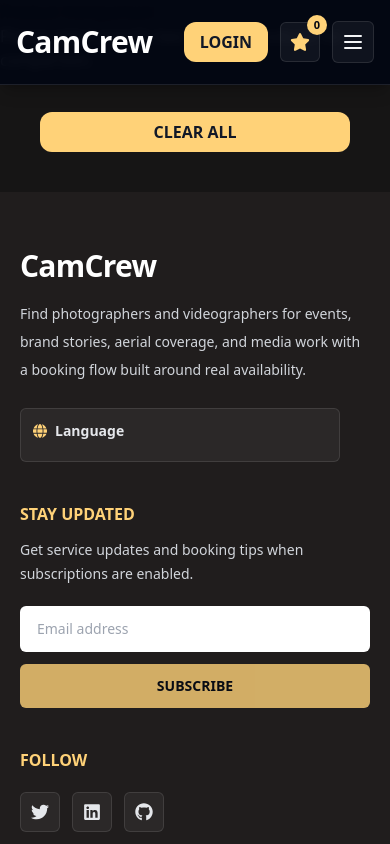
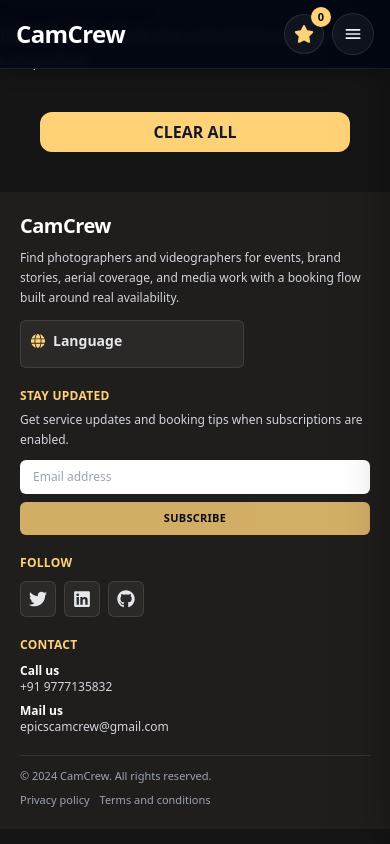
Before and after one commit to Raja-Mehdi-Ali-Khan/CAMCREW-, a React (Vite) app: page /compare in a window 390 px wide. Shown: the top 844 px of the page. Built offline with nearby package versions, Linux system fonts and the light colour scheme.

Commit message:
Home Screen Responsive

```diff
--- a/src/components/Footer.jsx
+++ b/src/components/Footer.jsx
@@ -7,7 +7,7 @@
     target="_blank"
     rel="noopener noreferrer"
     aria-label={label}
-    className="flex h-10 w-10 items-center justify-center rounded-md border border-white/10 bg-white/5 text-gray-200 transition hover:border-bgimage/60 hover:text-bgimage"
+    className="flex h-9 w-9 items-center justify-center rounded-md border border-white/10 bg-white/5 text-gray-200 transition hover:border-bgimage/60 hover:text-bgimage"
   >
     {icon}
   </a>
@@ -18,38 +18,38 @@
 
   return (
     <footer id="footer" className="bg-footer_bg text-white">
-      <div className="w-full px-5 py-14 sm:px-8 lg:px-10">
-        <div className="grid gap-10 lg:grid-cols-[1.15fr_0.9fr_0.7fr_0.85fr]">
+      <div className="w-full px-5 py-5 sm:px-8 lg:px-10 lg:py-6">
+        <div className="grid gap-5 md:grid-cols-2 lg:grid-cols-[1.05fr_1fr_0.5fr_1fr] lg:items-start lg:gap-6">
           <div>
-            <h3 className="text-3xl font-black tracking-tight">CamCrew</h3>
-            <p className="mt-4 max-w-sm text-sm leading-7 text-gray-300">
+            <h3 className="text-xl font-black tracking-tight">CamCrew</h3>
+            <p className="mt-2 max-w-sm text-xs leading-5 text-gray-300">
               Find photographers and videographers for events, brand stories,
               aerial coverage, and media work with a booking flow built around
               real availability.
             </p>
-            <div className="mt-6 max-w-xs">
+            <div className="mt-3 max-w-[14rem]">
               <LanguageSelector />
             </div>
           </div>
 
           <div>
-            <h3 className="text-base font-bold uppercase text-bgimage">
+            <h3 className="text-xs font-bold uppercase tracking-wide text-bgimage">
               Stay updated
             </h3>
-            <p className="mt-3 text-sm leading-6 text-gray-300">
+            <p className="mt-1.5 text-xs leading-5 text-gray-300">
               Get service updates and booking tips when subscriptions are
               enabled.
             </p>
-            <form className="mt-5 flex flex-col gap-3">
+            <form className="mt-2.5 flex flex-col gap-2 sm:flex-row lg:flex-col xl:flex-row">
               <input
                 type="email"
                 placeholder="Email address"
-                className="rounded-md border border-white/10 bg-white px-4 py-3 text-sm text-gray-950 outline-none transition focus:border-bgimage"
+                className="min-w-0 flex-1 rounded-md border border-white/10 bg-white px-3 py-2 text-xs text-gray-950 outline-none transition focus:border-bgimage"
                 required
               />
               <button
                 type="submit"
-                className="cursor-not-allowed rounded-md bg-bgimage px-5 py-3 text-sm font-black uppercase text-gray-950 opacity-80"
+                className="cursor-not-allowed rounded-md bg-bgimage px-3.5 py-2 text-[11px] font-black uppercase tracking-wide text-gray-950 opacity-80"
                 disabled
               >
                 Subscribe
@@ -58,10 +58,10 @@
           </div>
 
           <div>
-            <h3 className="text-base font-bold uppercase text-bgimage">
+            <h3 className="text-xs font-bold uppercase tracking-wide text-bgimage">
               Follow
             </h3>
-            <div className="mt-5 flex gap-3">
+            <div className="mt-2.5 flex gap-2">
               <SocialLink
                 href="#"
                 label="Twitter"
@@ -81,10 +81,10 @@
           </div>
 
           <div>
-            <h3 className="text-base font-bold uppercase text-bgimage">
+            <h3 className="text-xs font-bold uppercase tracking-wide text-bgimage">
               Contact
             </h3>
-            <div className="mt-5 space-y-4 text-sm text-gray-300">
+            <div className="mt-2.5 grid gap-2 text-xs text-gray-300 sm:grid-cols-2 lg:grid-cols-1 xl:grid-cols-2">
               <div>
                 <p className="font-bold text-white">Call us</p>
                 <a href="tel:+919777135832" className="hover:text-bgimage">
@@ -104,10 +104,10 @@
           </div>
         </div>
 
-        <div className="mt-12 border-t border-white/10 pt-6">
-          <div className="flex flex-col justify-between gap-4 text-sm text-gray-400 md:flex-row md:items-center">
+        <div className="mt-5 border-t border-white/10 pt-3">
+          <div className="flex flex-col justify-between gap-2 text-[11px] text-gray-400 md:flex-row md:items-center">
             <p>© {currentYear} CamCrew. All rights reserved.</p>
-            <div className="flex flex-wrap gap-4">
+            <div className="flex flex-wrap gap-2.5">
               <a href="#" className="transition hover:text-bgimage">
                 Privacy policy
               </a>
--- a/src/components/Header.jsx
+++ b/src/components/Header.jsx
@@ -43,13 +43,17 @@
   const handleToggleMenu = () => {
     setMenuOpen(!isMenu);
   };
+  const handleCloseMenu = () => {
+    setMenuOpen(false);
+  };
+
   return (
     <header className="fixed left-0 top-0 z-50 w-full border-b border-white/10 bg-gray-950/95 text-white shadow-lg shadow-black/20 backdrop-blur-sm">
       <section className="w-full">
-        <nav className="flex min-h-[84px] items-center justify-between gap-5 px-4 sm:px-6 xl:px-8">
+        <nav className="flex min-h-[68px] items-center justify-between gap-4 px-4 sm:min-h-[76px] sm:px-6 xl:min-h-[84px] xl:px-8">
           <div className="flex min-w-0 flex-1 items-center gap-8">
             <Link
-              className="shrink-0 text-3xl font-black tracking-tight text-white transition hover:text-bgimage"
+              className="shrink-0 text-2xl font-black tracking-tight text-white transition hover:text-bgimage sm:text-3xl"
               to="/"
             >
               CamCrew
@@ -143,67 +147,110 @@
             </div>
           </div>
 
-          <div className="flex items-center gap-3 xl:hidden">
-            {!isAuthenticated ? (
-              <Button onClick={() => loginWithRedirect()}>Login</Button>
-            ) : (
-              <Button
-                onClick={() =>
-                  logout({
-                    logoutParams: { returnTo: window.location.origin },
-                  })
-                }
-              >
-                LogOut
-              </Button>
-            )}
+          <div className="flex items-center gap-2 xl:hidden">
             <button
-              className="relative flex h-10 w-10 items-center justify-center rounded-md border border-white/10 bg-white/5 text-bgimage"
+              className="relative flex h-10 w-10 items-center justify-center rounded-full border border-white/10 bg-white/5 text-bgimage transition hover:bg-white/10"
               type="button"
               onClick={() => navigate("/cart")}
               aria-label="Open favourites"
             >
-              <FaStar
-                className="h-5 w-5"
-              />
+              <FaStar className="h-5 w-5" />
               <span className="absolute -right-2 -top-2 flex h-5 min-w-5 items-center justify-center rounded-full bg-bgimage px-1 text-[11px] font-black text-gray-950">
                 {itemAmount}
               </span>
             </button>
             <button
               onClick={handleToggleMenu}
-              className="rounded-md border border-white/10 bg-white/5 p-2 text-gray-100 transition hover:bg-white/10"
+              className="rounded-full border border-white/10 bg-white/5 p-2.5 text-gray-100 transition hover:bg-white/10"
               type="button"
               aria-label="Toggle navigation menu"
+              aria-expanded={isMenu}
             >
-              <svg
-                xmlns="http://www.w3.org/2000/svg"
-                className="h-6 w-6"
-                fill="none"
-                viewBox="0 0 24 24"
-                stroke="currentColor"
-              >
-                <path
-                  strokeLinecap="round"
-                  strokeLinejoin="round"
-                  strokeWidth={2}
-                  d="M4 6h16M4 12h16M4 18h16"
-                />
-              </svg>
+              {isMenu ? (
+                <svg
+                  xmlns="http://www.w3.org/2000/svg"
+                  className="h-5 w-5"
+                  fill="none"
+                  viewBox="0 0 24 24"
+                  stroke="currentColor"
+                >
+                  <path
+                    strokeLinecap="round"
+                    strokeLinejoin="round"
+                    strokeWidth={2}
+                    d="M6 18L18 6M6 6l12 12"
+                  />
+                </svg>
+              ) : (
+                <svg
+                  xmlns="http://www.w3.org/2000/svg"
+                  className="h-5 w-5"
+                  fill="none"
+                  viewBox="0 0 24 24"
+                  stroke="currentColor"
+                >
+                  <path
+                    strokeLinecap="round"
+                    strokeLinejoin="round"
+                    strokeWidth={2}
+                    d="M4 7h16M4 12h16M4 17h16"
+                  />
+                </svg>
+              )}
             </button>
           </div>
         </nav>
       </section>
 
-      <div className="absolute right-3 top-[4.8rem] z-50 w-[min(22rem,calc(100vw-1.5rem))]">
-        {isMenu && (
-          <div className="rounded-md border border-white/10 bg-gray-950 p-4 text-white shadow-2xl shadow-black/40 xl:hidden">
-            <ul className="flex flex-col space-y-3 text-sm font-semibold">
+      <div
+        className={`fixed inset-0 z-40 bg-black/55 backdrop-blur-[2px] transition-opacity duration-300 xl:hidden ${
+          isMenu ? "opacity-100" : "pointer-events-none opacity-0"
+        }`}
+        onClick={handleCloseMenu}
+        aria-hidden="true"
+      />
+
+      <aside
+        className={`fixed right-0 top-0 z-50 flex h-screen w-[min(22rem,86vw)] flex-col border-l border-white/10 bg-gray-950 text-white shadow-2xl shadow-black/50 transition-transform duration-300 ease-out xl:hidden ${
+          isMenu ? "translate-x-0" : "translate-x-full"
+        }`}
+      >
+        <div className="flex min-h-[68px] items-center justify-between border-b border-white/10 px-5">
+          <p className="text-xl font-black tracking-tight">CamCrew</p>
+          <button
+            type="button"
+            onClick={handleCloseMenu}
+            className="rounded-full border border-white/10 bg-white/5 p-2 text-gray-100 transition hover:bg-white/10"
+            aria-label="Close navigation menu"
+          >
+            <svg
+              xmlns="http://www.w3.org/2000/svg"
+              className="h-5 w-5"
+              fill="none"
+              viewBox="0 0 24 24"
+              stroke="currentColor"
+            >
+              <path
+                strokeLinecap="round"
+                strokeLinejoin="round"
+                strokeWidth={2}
+                d="M6 18L18 6M6 6l12 12"
+              />
+            </svg>
+          </button>
+        </div>
+
+        <div className="flex flex-1 flex-col justify-between overflow-y-auto px-5 py-6">
+          <div>
+            <p className="mb-4 text-xs font-bold uppercase tracking-[0.16em] text-bgimage">
+              Navigation
+            </p>
+            <ul className="flex flex-col space-y-2 text-sm font-semibold">
               <li>
                 <Link
                   to="/"
-                  onClick={handleToggleMenu}
-                  className="block rounded-md px-3 py-2 transition hover:bg-white/5 hover:text-bgimage"
+                  onClick={handleCloseMenu}
+                  className="block rounded-md border border-transparent px-3 py-3 transition hover:border-white/10 hover:bg-white/5 hover:text-bgimage"
                 >
                   Home
                 </Link>
@@ -211,8 +258,8 @@
               <li>
                 <a
                   href="#category"
-                  onClick={handleToggleMenu}
-                  className="block rounded-md px-3 py-2 transition hover:bg-white/5 hover:text-bgimage"
+                  onClick={handleCloseMenu}
+                  className="block rounded-md border border-transparent px-3 py-3 transition hover:border-white/10 hover:bg-white/5 hover:text-bgimage"
                 >
                   Category
                 </a>
@@ -220,8 +267,8 @@
               <li>
                 <Link
                   to="/category/MediaVideography"
-                  onClick={handleToggleMenu}
-                  className="block rounded-md px-3 py-2 transition hover:bg-white/5 hover:text-bgimage"
+                  onClick={handleCloseMenu}
+                  className="block rounded-md border border-transparent px-3 py-3 transition hover:border-white/10 hover:bg-white/5 hover:text-bgimage"
                 >
                   Portfolios
                 </Link>
@@ -229,49 +276,82 @@
               <li>
                 <a
                   href="#footer"
-                  onClick={handleToggleMenu}
-                  className="block rounded-md px-3 py-2 transition hover:bg-white/5 hover:text-bgimage"
+                  onClick={handleCloseMenu}
+                  className="block rounded-md border border-transparent px-3 py-3 transition hover:border-white/10 hover:bg-white/5 hover:text-bgimage"
                 >
                   Contact Us
                 </a>
               </li>
               <li
-                onClick={handleToggleMenu}
+                onClick={handleCloseMenu}
                 className={` ${userData?.isCameraman ? "hidden" : ""} `}
               >
                 <Link
                   to="/form"
-                  className="block rounded-md px-3 py-2 transition hover:bg-white/5 hover:text-bgimage"
+                  className="block rounded-md border border-transparent px-3 py-3 transition hover:border-white/10 hover:bg-white/5 hover:text-bgimage"
                 >
                   Join As Cameraman
                 </Link>
               </li>
               <li
-                onClick={handleToggleMenu}
+                onClick={handleCloseMenu}
                 className={` ${!userData?.isCameraman ? "hidden" : ""} `}
               >
                 <Link
                   to="/edituser"
-                  className="block rounded-md px-3 py-2 transition hover:bg-white/5 hover:text-bgimage"
+                  className="block rounded-md border border-transparent px-3 py-3 transition hover:border-white/10 hover:bg-white/5 hover:text-bgimage"
                 >
                   Edit Profile
                 </Link>
               </li>
               <li
-                onClick={handleToggleMenu}
+                onClick={handleCloseMenu}
                 className={` ${!userData?.isCameraman ? "hidden" : ""} `}
               >
                 <Link
                   to="/add"
-                  className="block rounded-md px-3 py-2 transition hover:bg-white/5 hover:text-bgimage"
+                  className="block rounded-md border border-transparent px-3 py-3 transition hover:border-white/10 hover:bg-white/5 hover:text-bgimage"
                 >
                   Add Service
                 </Link>
               </li>
+              <li>
+                <Link
+                  to="/compare"
+                  onClick={handleCloseMenu}
+                  className="flex items-center justify-between rounded-md border border-transparent px-3 py-3 transition hover:border-white/10 hover:bg-white/5 hover:text-bgimage"
+                >
+                  Compare
+                  <span className="flex h-6 min-w-6 items-center justify-center rounded-full bg-bgimage px-2 text-xs font-black text-gray-950">
+                    {selectedProducts?.length}
+                  </span>
+                </Link>
+              </li>
             </ul>
           </div>
-        )}
-      </div>
+
+          <div className="mt-8 border-t border-white/10 pt-5">
+            {!isAuthenticated ? (
+              <Button onClick={() => loginWithRedirect()}>Login</Button>
+            ) : (
+              <div className="space-y-3">
+                <p className="truncate text-sm font-semibold text-gray-200">
+                  Hello {user?.given_name}
+                </p>
+                <Button
+                  onClick={() =>
+                    logout({
+                      logoutParams: { returnTo: window.location.origin },
+                    })
+                  }
+                >
+                  LogOut
+                </Button>
+              </div>
+            )}
+          </div>
+        </div>
+      </aside>
     </header>
   );
 };
--- a/src/components/HomeComp/Featured.jsx
+++ b/src/components/HomeComp/Featured.jsx
@@ -7,25 +7,25 @@
   return (
     <section
       id="category"
-      className="bg-[rgb(22,21,21)] px-4 py-16 text-white sm:px-6 lg:px-8 lg:py-20"
+      className="bg-[rgb(22,21,21)] px-4 py-10 text-white sm:px-6 sm:py-14 lg:px-8 lg:py-20"
     >
       <div className="mx-auto max-w-[92rem]">
-        <div className="mb-10 flex flex-col justify-between gap-5 md:flex-row md:items-end">
+        <div className="mb-8 flex flex-col justify-between gap-4 md:flex-row md:items-end lg:mb-10 lg:gap-5">
           <div>
-            <p className="text-sm font-bold uppercase text-bgdarkimage">
+            <p className="text-xs font-bold uppercase tracking-wide text-bgdarkimage sm:text-sm">
               Browse by need
             </p>
-            <h2 className="mt-3 max-w-2xl text-4xl font-black leading-tight md:text-5xl">
+            <h2 className="mt-2 max-w-2xl text-3xl font-black leading-tight sm:text-4xl md:text-5xl">
               Find the right creative crew faster.
             </h2>
           </div>
-          <p className="max-w-xl text-base leading-7 text-gray-300">
+          <p className="max-w-xl text-sm leading-6 text-gray-300 sm:text-base sm:leading-7">
             Choose a category, compare portfolios, and move from discovery to
             booking without losing context.
           </p>
         </div>
 
-        <div id="featured-services" className="space-y-6">
+        <div id="featured-services" className="space-y-5 lg:space-y-6">
           {categories.map((category, index) => (
             <Link
               key={category.id}
@@ -33,7 +33,7 @@
               className="group grid overflow-hidden rounded-md border border-bgimage/15 bg-[#211f1d] text-gray-100 shadow-xl shadow-black/25 outline-none transition duration-300 hover:-translate-y-1 hover:border-bgimage/60 hover:shadow-bgimage/10 focus:ring-2 focus:ring-bgimage focus:ring-offset-2 focus:ring-offset-[rgb(22,21,21)] lg:grid-cols-[1.12fr_0.88fr]"
             >
               <div
-                className={`relative min-h-[24rem] overflow-hidden ${
+                className={`relative min-h-[16rem] overflow-hidden sm:min-h-[20rem] lg:min-h-[24rem] ${
                   index % 2 === 1 ? "lg:order-2" : ""
                 }`}
               >
@@ -53,23 +53,23 @@
                   }`}
                 ></div>
                 <div className="absolute inset-x-0 bottom-0 h-28 bg-gradient-to-t from-[#211f1d] via-[#211f1d]/75 to-transparent lg:hidden"></div>
-                <div className="absolute bottom-5 left-5 rounded-md bg-bgimage px-4 py-2 text-sm font-black uppercase text-gray-950">
+                <div className="absolute bottom-4 left-4 rounded-md bg-bgimage px-3 py-1.5 text-xs font-black uppercase text-gray-950 sm:bottom-5 sm:left-5 sm:px-4 sm:py-2 sm:text-sm">
                   {String(index + 1).padStart(2, "0")}
                 </div>
               </div>
 
-              <div className="flex flex-col justify-center p-6 sm:p-8 lg:p-12">
-                <p className="text-sm font-black uppercase text-bgdarkimage">
+              <div className="flex flex-col justify-center p-5 sm:p-8 lg:p-12">
+                <p className="text-xs font-black uppercase tracking-wide text-bgdarkimage sm:text-sm">
                   {category.tone}
                 </p>
-                <h3 className="mt-3 text-3xl font-black leading-tight md:text-4xl">
+                <h3 className="mt-2 text-2xl font-black leading-tight sm:text-3xl md:text-4xl">
                   {category.name}
                 </h3>
-                <p className="mt-5 text-base leading-8 text-gray-300">
+                <p className="mt-4 text-sm leading-7 text-gray-300 sm:text-base sm:leading-8">
                   {category.description}
                 </p>
 
-                <div className="mt-6 rounded-md border border-bgimage/20 bg-white/5 p-4">
+                <div className="mt-5 rounded-md border border-bgimage/20 bg-white/5 p-3 sm:mt-6 sm:p-4">
                   <div className="flex gap-3">
                     <span className="mt-1 flex h-6 w-6 shrink-0 items-center justify-center rounded-full bg-bgimage text-xs text-gray-950">
                       <FontAwesomeIcon icon={faCheck} />
@@ -78,14 +78,14 @@
                       <p className="text-sm font-black uppercase text-bgimage">
                         Best for
                       </p>
-                      <p className="mt-1 text-sm leading-6 text-gray-300">
+                      <p className="mt-1 text-xs leading-5 text-gray-300 sm:text-sm sm:leading-6">
                         {category.bestFor}
                       </p>
                     </div>
                   </div>
                 </div>
 
-                <div className="mt-7 inline-flex w-fit items-center gap-3 rounded-md bg-bgimage px-6 py-3 text-sm font-black uppercase text-gray-950 transition group-hover:-translate-y-0.5 group-hover:bg-bgdarkimage">
+                <div className="mt-6 inline-flex w-fit items-center gap-3 rounded-md bg-bgimage px-5 py-2.5 text-xs font-black uppercase text-gray-950 transition group-hover:-translate-y-0.5 group-hover:bg-bgdarkimage sm:mt-7 sm:px-6 sm:py-3 sm:text-sm">
                   Browse crews
                   <FontAwesomeIcon icon={faArrowRight} />
                 </div>
--- a/src/components/LanguageSelector.jsx
+++ b/src/components/LanguageSelector.jsx
@@ -3,8 +3,8 @@
 
 const LanguageSelector = () => {
   return (
-    <div className="language-selector rounded-md border border-white/10 bg-white/5 p-3 text-sm text-gray-200">
-      <div className="mb-2 flex items-center gap-2">
+    <div className="language-selector rounded-md border border-white/10 bg-white/5 p-2.5 text-sm text-gray-200">
+      <div className="mb-1.5 flex items-center gap-2">
         <FontAwesomeIcon icon={faGlobe} className="text-bgimage" />
         <span className="font-semibold">Language</span>
       </div>
--- a/src/index.css
+++ b/src/index.css
@@ -22,12 +22,12 @@
   color: #ffd278;
   cursor: pointer;
   display: block;
-  font-size: 14px !important;
+  font-size: 12px !important;
   font-weight: 700;
   margin: 0;
-  min-height: 38px;
+  min-height: 30px;
   outline: none;
-  padding: 7px 10px;
+  padding: 5px 8px;
   width: 100%;
 }
 
--- a/src/pages/Home.jsx
+++ b/src/pages/Home.jsx
@@ -3,7 +3,7 @@
 
 const Home = () => {
   return (
-    <main className="pt-[84px]">
+    <main className="pt-[68px] sm:pt-[76px] xl:pt-[84px]">
       <HeroImage />
       <Featured />
     </main>
```
Also changed, not shown: src/components/HomeComp/HeroImage.jsx (+13 -14 lines).
